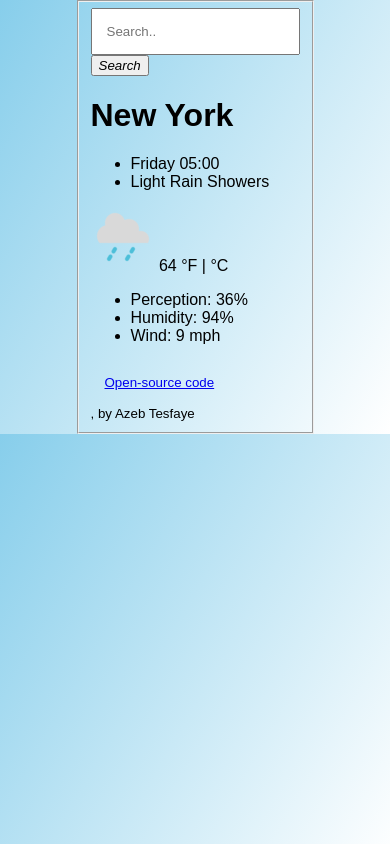
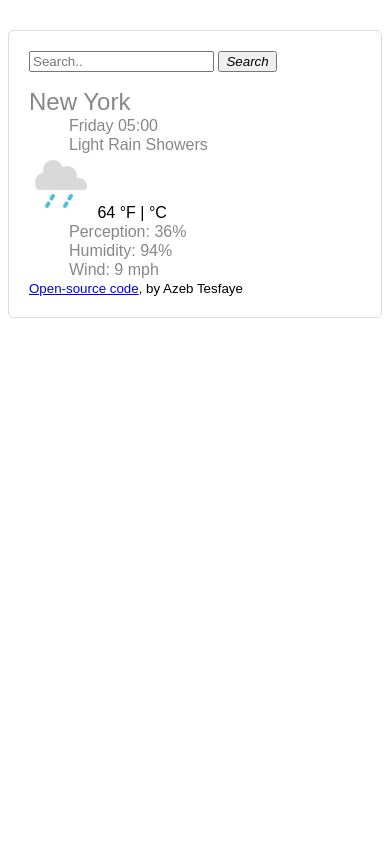
Before and after one commit to Aziti/shecodesplus, a plain HTML site: page index.html in a window 390 px wide. Drawn offline with nearby package versions, Linux system fonts and the light colour scheme.

Commit message:
Style the main element of page

```diff
--- a/index.html
+++ b/index.html
@@ -14,10 +14,10 @@
 
 </head>
 <body>
-    <fieldset class="fieldset" background-image: url('images/giphy.gif')>
+
         <div class="container">
           <div class="weather-app">
-        <form action="/action_page.php">
+
 
           <input type="text" placeholder="Search.." name="search">
           <button type="submit" onclick="alert('Coming soon to find your country!')"><i class="fa fa-search">Search</i></button>
@@ -40,12 +40,12 @@
           </ul>
           </div>
         </div>
-        </form>
+
         <small>
           <a href="https://github.com/Aziti/shecodesplus" target="blank">Open-source code</a>, by Azeb Tesfaye
         </small>
       </div>
    </div>
-    </fieldset>
+
 </body>
 </html>
--- a/src/style.css
+++ b/src/style.css
@@ -1,18 +1,40 @@
+body {
+font-family: arial, sans-serif;
+}
+.weather-app {
+  max-width: 600px;
+  margin: 30px auto;
+  padding: 20px;
+  border: 1px solid #dadde1;
+  border-radius: 5px;
+}
+h1 {
+  color: #878787;
+  font-size: 24px;
+  font-weight: 100;
+  line-height: 28px;
+  margin-bottom: 0;
+}
+ul {
+  margin: 0;
+  padding: 0:
+}
+li {
+  list-style: none;
+  margin: 0;
+  padding: 0;
+  color: rgb(135, 135, 135);
+  font-size: 16px;
+  font-weight: 100;
+  line-height: 19px;
+}
+/*
 * {
     box-sizing: border-box;
 }
-body {
-    background: linear-gradient(300deg, white, skyblue);
-    font-family: sans-serif, "Poppins";
-    display: flex;
-    flex-direction: column;
-    align-items: center;
-    justify-content: center;
-    margin: 0;
-    min-height: 50vh;
-}
 
-.search-container {
+
+.container {
     float: right;
   }
 
@@ -24,7 +46,7 @@ body {
 
   }
 
-.search-container button {
+.container button {
 
     margin-top: 8px;
     margin-right: 16px;
@@ -48,38 +70,6 @@ body {
     background-image: url('giphy.gif');
 }
 
-.list {
-color: rgb(161, 10, 116);
-text-align: center;
-font-weight: 900px;
-
-}
-.icon {
-
-    text-align: center;
-    font-size: 50px;
-}
-.footer {
-    text-align: center;
-    color: rgb(94, 3, 66);
-
-}
-
-@media screen and (max-width: 600px) {
-    .search-container {
-      float: none;
-    }
-    a, input[type=text], .search-container button {
-      float: none;
-      display: block;
-      text-align: left;
-      width: 100%;
-      margin: 0;
-      padding: 14px;
-    }
-
-  }
-
-.search-container button:hover {
+.container button:hover {
     background: #ccc;
   }
```
